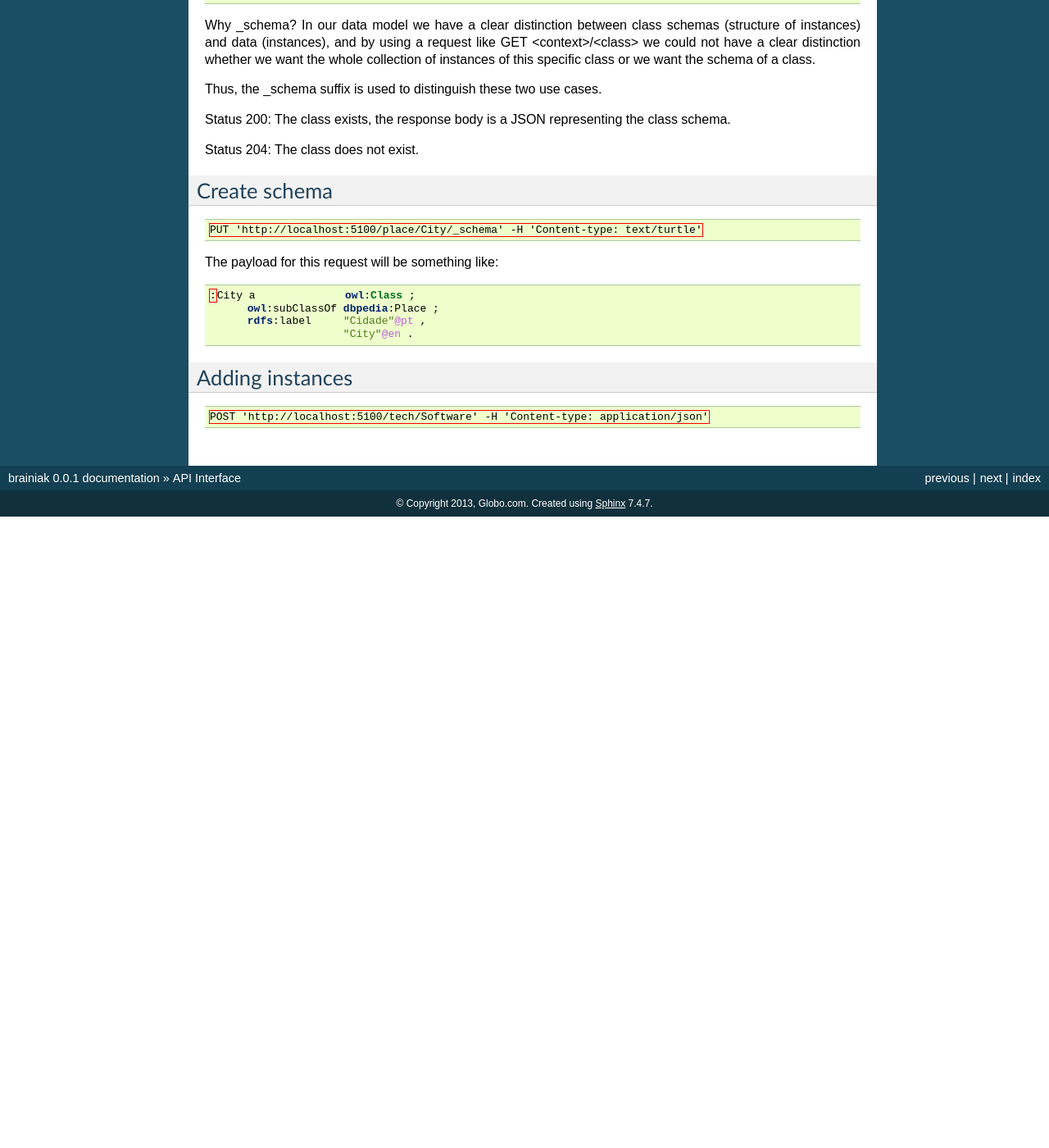
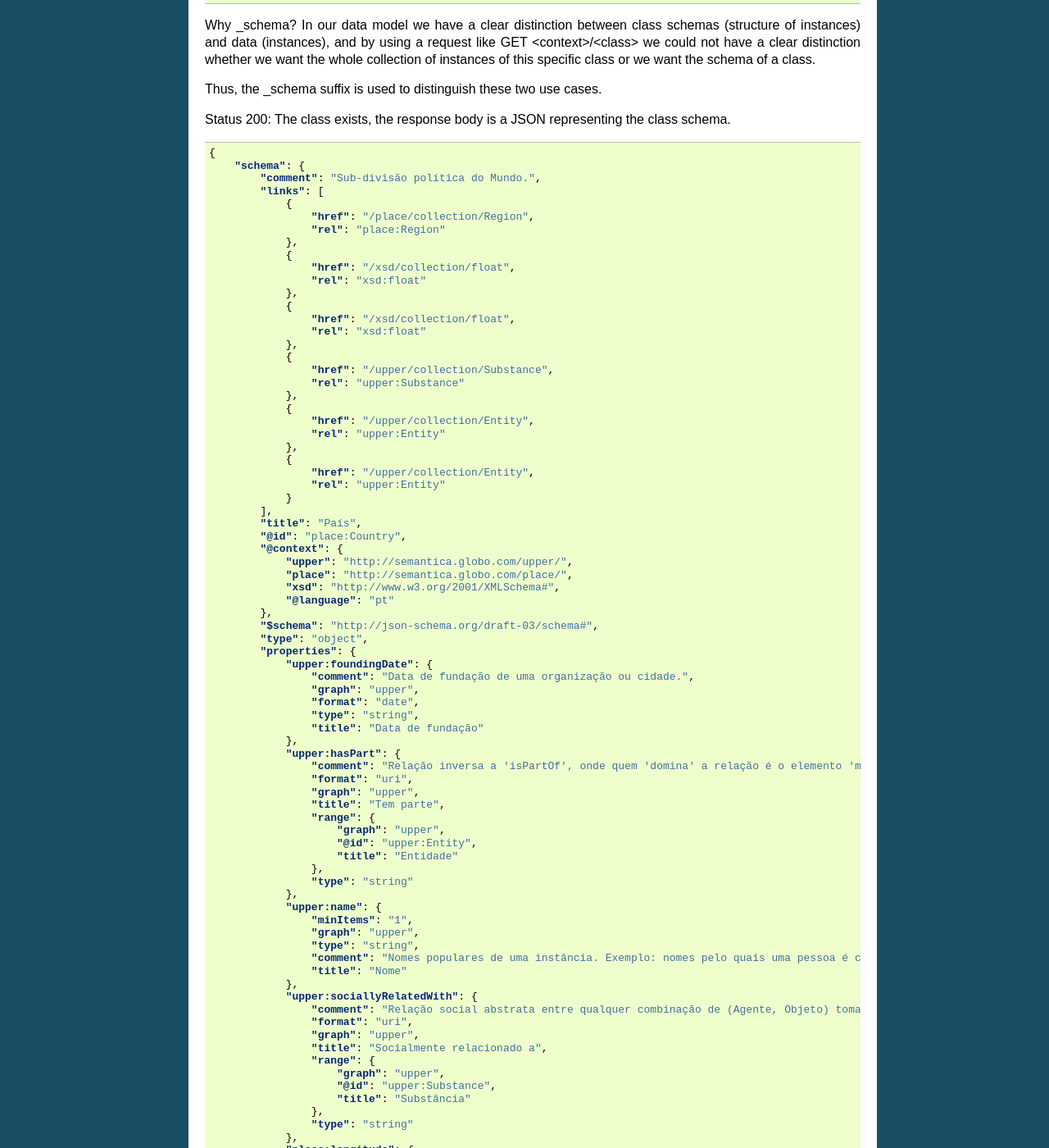
Before and after one commit to bmentges/brainiak_api, a Sphinx documentation site: the page built from docs/source/interfaces.rst, in a window 1280 px wide and 1400 px high, scrolled down 713 px. Shown: the whole window at 82% size. Built offline with Sphinx 7.4.7, drawn with Linux system fonts in a browser that asks for light colours; before the commit the page ends 1343 px from its top, so only the background shows below that; some of the changed text lies outside the part shown.

Commit message:
documentation with json of country schema

```diff
--- /dev/null
+++ b/docs/source/examples/country_schema_json.rst
@@ -0,0 +1,158 @@
+.. highlight:: json
+
+::
+
+    {
+        "schema": {
+            "comment": "Sub-divisão política do Mundo.",
+            "links": [
+                {
+                    "href": "/place/collection/Region",
+                    "rel": "place:Region"
+                },
+                {
+                    "href": "/xsd/collection/float",
+                    "rel": "xsd:float"
+                },
+                {
+                    "href": "/xsd/collection/float",
+                    "rel": "xsd:float"
+                },
+                {
+                    "href": "/upper/collection/Substance",
+                    "rel": "upper:Substance"
+                },
+                {
+                    "href": "/upper/collection/Entity",
+                    "rel": "upper:Entity"
+                },
+                {
+                    "href": "/upper/collection/Entity",
+                    "rel": "upper:Entity"
+                }
+            ],
+            "title": "País",
+            "@id": "place:Country",
+            "@context": {
+                "upper": "http://semantica.globo.com/upper/",
+                "place": "http://semantica.globo.com/place/",
+                "xsd": "http://www.w3.org/2001/XMLSchema#",
+                "@language": "pt"
+            },
+            "$schema": "http://json-schema.org/draft-03/schema#",
+            "type": "object",
+            "properties": {
+                "upper:foundingDate": {
+                    "comment": "Data de fundação de uma organização ou cidade.",
+                    "graph": "upper",
+                    "format": "date",
+                    "type": "string",
+                    "title": "Data de fundação"
+                },
+                "upper:hasPart": {
+                    "comment": "Relação inversa a 'isPartOf', onde quem 'domina' a relação é o elemento 'maior' (e.g. <Country_Brazil> dc:isPartOf <UF_RJ>).",
+                    "format": "uri",
+                    "graph": "upper",
+                    "title": "Tem parte",
+                    "range": {
+                        "graph": "upper",
+                        "@id": "upper:Entity",
+                        "title": "Entidade"
+                    },
+                    "type": "string"
+                },
+                "upper:name": {
+                    "minItems": "1",
+                    "graph": "upper",
+                    "type": "string",
+                    "comment": "Nomes populares de uma instância. Exemplo: nomes pelo quais uma pessoa é conhecida (e.g. Ronaldinho, Zico, Lula). Não confundir com nome completo, uma outra propriedade com valor único e formal.",
+                    "title": "Nome"
+                },
+                "upper:sociallyRelatedWith": {
+                    "comment": "Relação social abstrata entre qualquer combinação de (Agente, Objeto) tomados dois-a-dois.",
+                    "format": "uri",
+                    "graph": "upper",
+                    "title": "Socialmente relacionado a",
+                    "range": {
+                        "graph": "upper",
+                        "@id": "upper:Substance",
+                        "title": "Substância"
+                    },
+                    "type": "string"
+                },
+                "place:longitude": {
+                    "comment": "Coordenada de longitude de acordo com WGS84.",
+                    "format": "uri",
+                    "graph": "place",
+                    "title": "Longitude",
+                    "range": {
+                        "graph": "",
+                        "@id": "xsd:float",
+                        "title": ""
+                    },
+                    "type": "string"
+                },
+                "upper:description": {
+                    "comment": "Descrição textual da entidade.",
+                    "graph": "upper",
+                    "type": "string",
+                    "title": "Descrição"
+                },
+                "place:hasSubRegion": {
+                    "comment": "Um lugar pode ser subdividido em regiões.",
+                    "format": "uri",
+                    "graph": "place",
+                    "title": "Tem sub-região",
+                    "range": {
+                        "graph": "place",
+                        "@id": "place:Region",
+                        "title": "Região"
+                    },
+                    "type": "string"
+                },
+                "place:latitude": {
+                    "comment": "Coordenada de latitude de acordo com WGS84.",
+                    "format": "uri",
+                    "graph": "place",
+                    "title": "Latitude",
+                    "range": {
+                        "graph": "",
+                        "@id": "xsd:float",
+                        "title": ""
+                    },
+                    "type": "string"
+                },
+                "upper:isPartOf": {
+                    "comment": "Um recurso (sujeito) que está física ou logicamente incluído em outro (objeto ou valor) (e.g. <UF_RJ> upper:isPartOf <Country_Brazil> ou <Pessoa_Romario> upper:isPartOf <Partido_PSB>).",
+                    "format": "uri",
+                    "graph": "upper",
+                    "title": "É parte de",
+                    "range": {
+                        "graph": "upper",
+                        "@id": "upper:Entity",
+                        "title": "Entidade"
+                    },
+                    "type": "string"
+                },
+                "place:geonameId": {
+                    "comment": "ID para uso da API do Geonames.",
+                    "graph": "place",
+                    "type": "integer",
+                    "title": "ID no Geoname"
+                },
+                "upper:acronym": {
+                    "comment": "Sigla. Ex: SP, RJ, NYC",
+                    "graph": "upper",
+                    "type": "string",
+                    "title": "Sigla"
+                },
+                "upper:fullName": {
+                    "comment": "Nome completo de Agente ou Objeto.",
+                    "graph": "upper",
+                    "type": "string",
+                    "title": "Nome"
+                }
+            }
+        }
+
+    }
--- a/docs/source/index.rst
+++ b/docs/source/index.rst
@@ -13,7 +13,6 @@ Brainiak is a Linked Data RESTful API.
 
    concepts.rst
    interfaces.rst
-   handlers.rst
 
 Indices and tables
 ==================
--- a/docs/source/interfaces.rst
+++ b/docs/source/interfaces.rst
@@ -54,6 +54,8 @@ Thus, the _schema suffix is used to distinguish these two use cases.
 
 Status 200: The class exists, the response body is a JSON representing the class schema.
 
+.. include :: examples/country_schema_json.rst
+
 Status 204: The class does not exist.
 
 Create schema
```
Also changed, not shown: docs/source/handlers.rst (+0 -38 lines).
